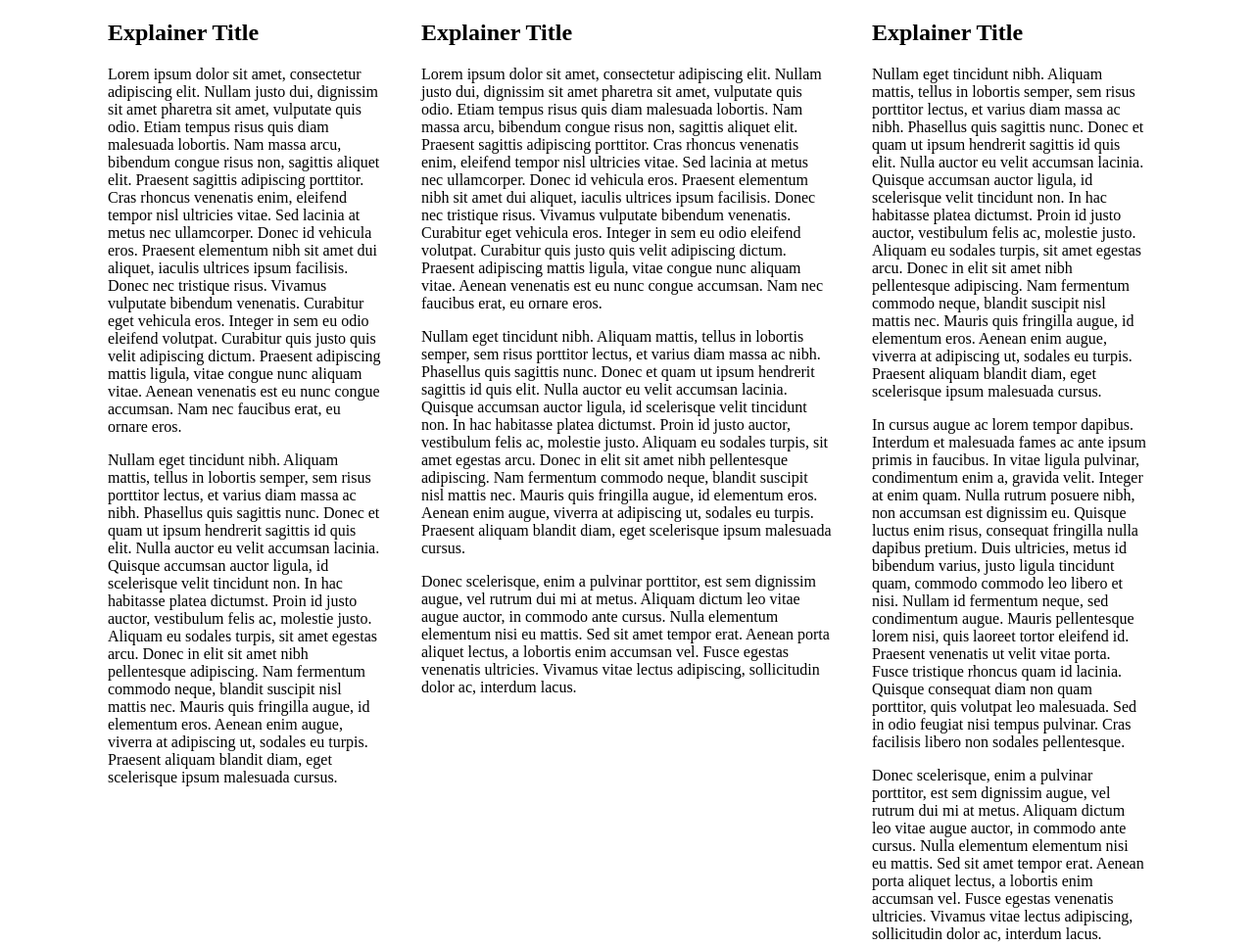
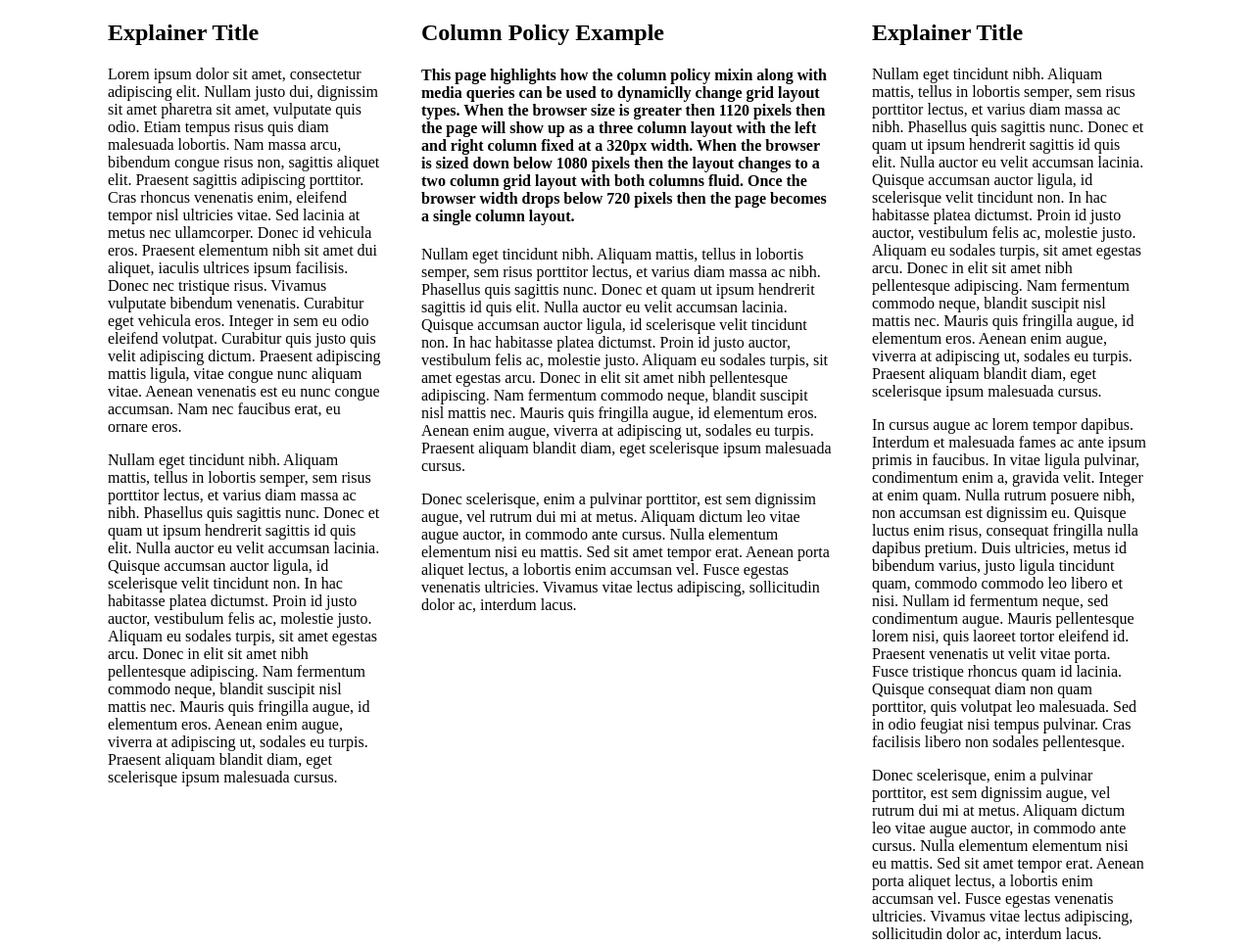
Before and after one commit to leadiv/column-policy, a plain HTML site: page examples/grid/column-policy/index.html in a window 1280 px wide. Shown: the whole page at 98% size. Drawn offline with Linux system fonts and the light colour scheme.

Commit message:
[issues-1] Updates example page with some text describing what the page is about

```diff
--- a/examples/grid/column-policy/index.html
+++ b/examples/grid/column-policy/index.html
@@ -1,6 +1,7 @@
 <!DOCTYPE html>
 <html>
 <head>
+    <title>Column Policy Example</title>
     <link rel="stylesheet" href="stylesheets/column-policy.css" />
 </head>
 <body>
@@ -15,8 +16,8 @@
         </div>
         <div data-column="2">
             <div class="module module--explainer">
-                <h2 class="module__title">Explainer Title</h2>
-                <p class="module__text">Lorem ipsum dolor sit amet, consectetur adipiscing elit. Nullam justo dui, dignissim sit amet pharetra sit amet, vulputate quis odio. Etiam tempus risus quis diam malesuada lobortis. Nam massa arcu, bibendum congue risus non, sagittis aliquet elit. Praesent sagittis adipiscing porttitor. Cras rhoncus venenatis enim, eleifend tempor nisl ultricies vitae. Sed lacinia at metus nec ullamcorper. Donec id vehicula eros. Praesent elementum nibh sit amet dui aliquet, iaculis ultrices ipsum facilisis. Donec nec tristique risus. Vivamus vulputate bibendum venenatis. Curabitur eget vehicula eros. Integer in sem eu odio eleifend volutpat. Curabitur quis justo quis velit adipiscing dictum. Praesent adipiscing mattis ligula, vitae congue nunc aliquam vitae. Aenean venenatis est eu nunc congue accumsan. Nam nec faucibus erat, eu ornare eros.</p>
+                <h2 class="module__title">Column Policy Example</h2>
+                <h4 class="module__text">This page highlights how the column policy mixin along with media queries can be used to dynamiclly change grid layout types. When the browser size is greater then 1120 pixels then the page will show up as a three column layout with the left and right column fixed at a 320px width. When the browser is sized down below 1080 pixels then the layout changes to a two column grid layout with both columns fluid. Once the browser width drops below 720 pixels then the page becomes a single column layout.</h4>
                 <p class="module__text">Nullam eget tincidunt nibh. Aliquam mattis, tellus in lobortis semper, sem risus porttitor lectus, et varius diam massa ac nibh. Phasellus quis sagittis nunc. Donec et quam ut ipsum hendrerit sagittis id quis elit. Nulla auctor eu velit accumsan lacinia. Quisque accumsan auctor ligula, id scelerisque velit tincidunt non. In hac habitasse platea dictumst. Proin id justo auctor, vestibulum felis ac, molestie justo. Aliquam eu sodales turpis, sit amet egestas arcu. Donec in elit sit amet nibh pellentesque adipiscing. Nam fermentum commodo neque, blandit suscipit nisl mattis nec. Mauris quis fringilla augue, id elementum eros. Aenean enim augue, viverra at adipiscing ut, sodales eu turpis. Praesent aliquam blandit diam, eget scelerisque ipsum malesuada cursus.</p>
                 <p class="module__text">Donec scelerisque, enim a pulvinar porttitor, est sem dignissim augue, vel rutrum dui mi at metus. Aliquam dictum leo vitae augue auctor, in commodo ante cursus. Nulla elementum elementum nisi eu mattis. Sed sit amet tempor erat. Aenean porta aliquet lectus, a lobortis enim accumsan vel. Fusce egestas venenatis ultricies. Vivamus vitae lectus adipiscing, sollicitudin dolor ac, interdum lacus.</p>
             </div>
```
